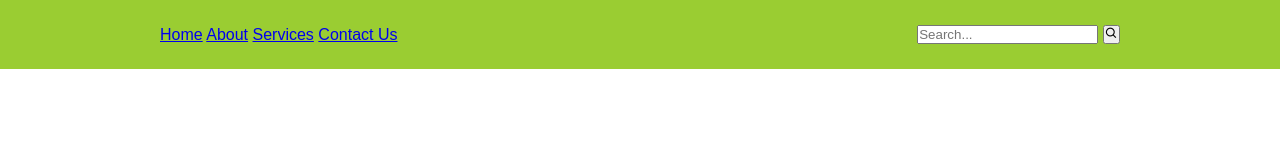
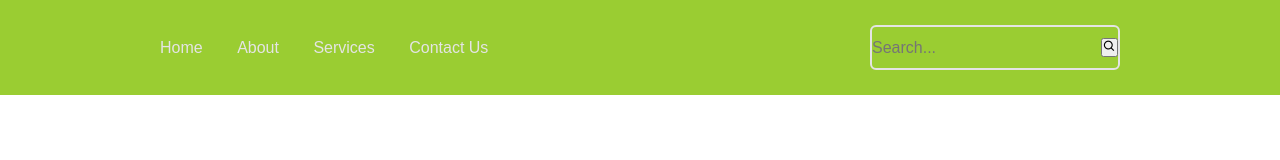
Before and after one commit to rumi0811/webisteLoginRegister, a plain HTML site: page index.html in a window 1280 px wide. Drawn offline with nearby package versions, Linux system fonts and the light colour scheme.

Commit message:
Second Commint

```diff
--- a/style.css
+++ b/style.css
@@ -17,3 +17,50 @@
     align-items: center;
     z-index: 100;
 }
+
+.navbar a{
+    position: relative;
+    font-size: 16px;
+    color: #e4e4e4;
+    text-decoration: none;
+    font-weight: 500;
+    margin-right: 30px;
+}
+
+.navbar a::after{
+    content:'' ;
+    position: absolute;
+    left: 0;
+    width: 100%;
+    height: 2px;
+    background: #e4e4e4;
+    border-radius: 5px;
+    bottom: -6px;
+    transform: translateY(10px);
+    transition: .5s;
+    opacity: 0;
+}
+
+.navbar a:hover::after{
+    transform: translateY(0px);
+    opacity: 1;
+}
+
+.search-bar{
+    width: 250px;
+    height: 45px;
+    background: transparent;
+    border: 2px solid #e4e4e4;
+    border-radius: 6px;
+    display: flex;
+    align-items: center;
+}
+
+.search-bar input{
+    width: 100%;
+    background: transparent;
+    border: none;
+    outline: none;
+    font-size: 16px;
+    color: #e4e4e4;
+}
```
